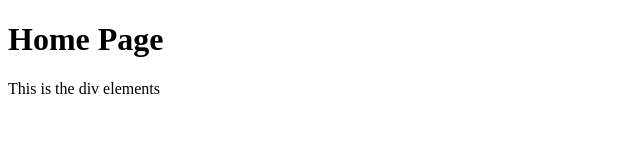
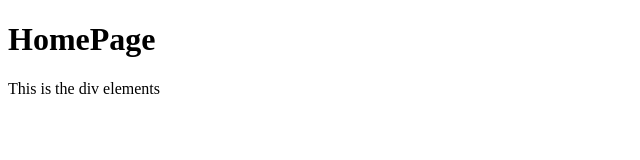
Before and after one commit to Yogesh6301/GIt-Github-Training-22-29August, a plain HTML site: page index.html in a window 1280 px wide. Shown: the full height of the page, 0-640 px from the left. Drawn offline with Linux system fonts and the light colour scheme.

Commit message:
first changes

```diff
--- a/index.html
+++ b/index.html
@@ -7,7 +7,7 @@
     <title>Welcome</title>
 </head>
 <body>
-    <h1>Home Page</h1>
+    <h1>HomePage</h1>
     <div>
         This is the div elements
     </div>
```
